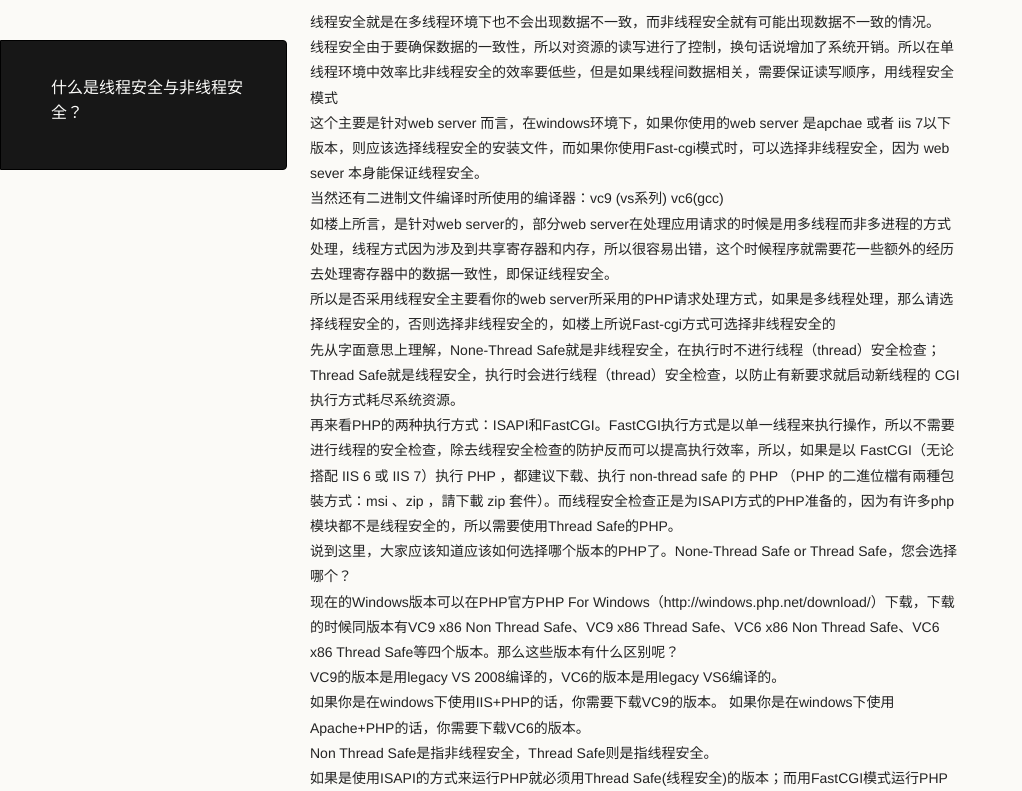
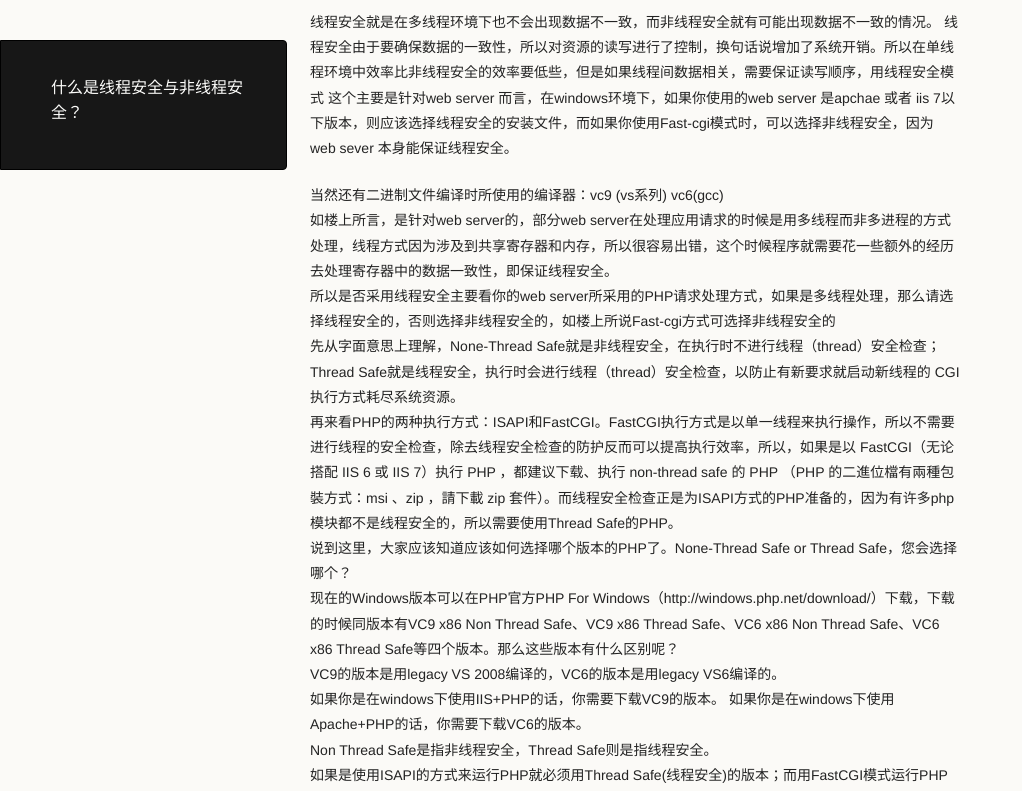
Before and after one commit to lemons99/100yearegg, a plain HTML site: page php_1.html in a window 1280 px wide. Shown: the top 791 px of the page, without its empty margins (0-1022 px from the left). Drawn offline with Linux system fonts and the light colour scheme.

Commit message:
Update php_1.html

```diff
--- a/php_1.html
+++ b/php_1.html
@@ -19,12 +19,12 @@
         <p class="header">什么是线程安全与非线程安全？</p>
       </header>
       <section>
-        线程安全就是在多线程环境下也不会出现数据不一致，而非线程安全就有可能出现数据不一致的情况。
-<br/>
+        <p>线程安全就是在多线程环境下也不会出现数据不一致，而非线程安全就有可能出现数据不一致的情况。
+
 线程安全由于要确保数据的一致性，所以对资源的读写进行了控制，换句话说增加了系统开销。所以在单线程环境中效率比非线程安全的效率要低些，但是如果线程间数据相关，需要保证读写顺序，用线程安全模式
-<br/>
+
 这个主要是针对web server 而言，在windows环境下，如果你使用的web server 是apchae 或者 iis 7以下版本，则应该选择线程安全的安装文件，而如果你使用Fast-cgi模式时，可以选择非线程安全，因为 web sever 本身能保证线程安全。
-<br/>
+</p>
 当然还有二进制文件编译时所使用的编译器：vc9 (vs系列) vc6(gcc)
 <br/>
 如楼上所言，是针对web server的，部分web server在处理应用请求的时候是用多线程而非多进程的方式处理，线程方式因为涉及到共享寄存器和内存，所以很容易出错，这个时候程序就需要花一些额外的经历去处理寄存器中的数据一致性，即保证线程安全。
```
